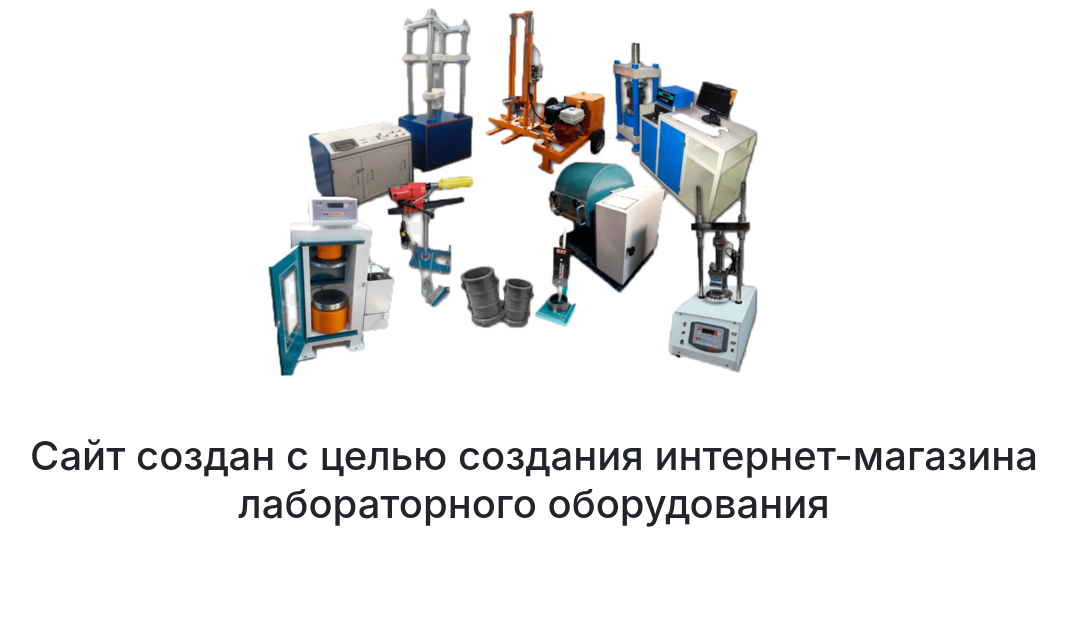
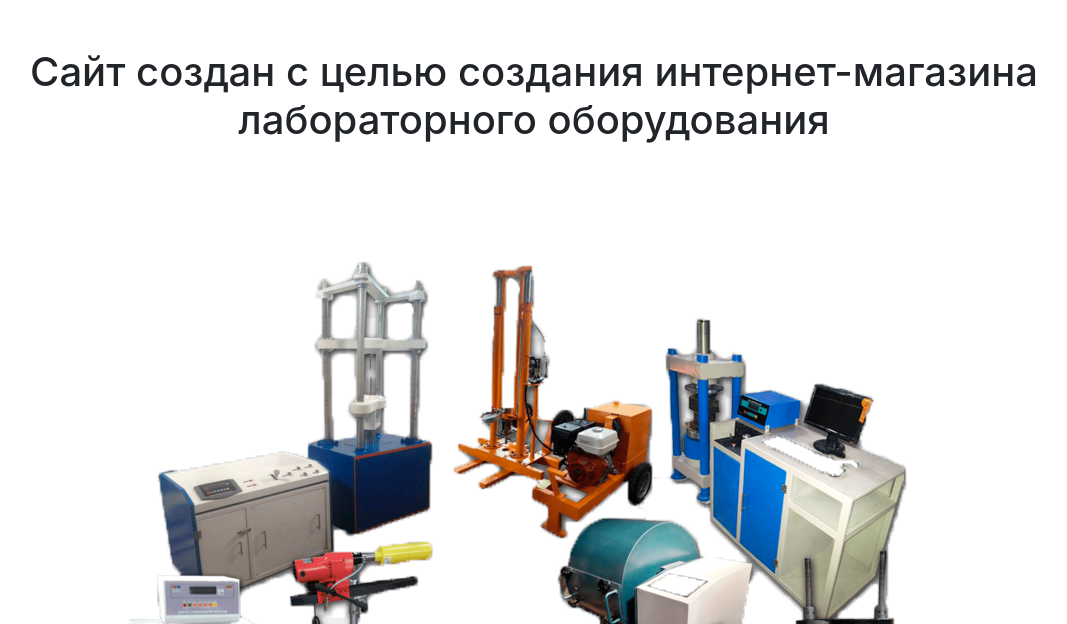
Before and after one commit to Nesmiyanovvv/websiteforjenya, a Django app: page / in a window 1280 px wide. Shown: the part 56-680 px from the top of the page, without its empty margins (106-1173 px from the left). Run offline with Django 4.2, Linux system fonts and the light colour scheme.

Commit message:
рабочая версия

```diff
--- a/myapp/templates/myapp/main.html
+++ b/myapp/templates/myapp/main.html
@@ -55,15 +55,15 @@
                 </div>
             </div>
         </nav>
-        <img class="centered-image" src="/myapp/static/ahhahhahahah.png/" alt="..." />
         <!-- Page content-->
         <div class="container">
             <div class="text-center mt-5">
                 <h1>Сайт создан с целью создания интернет-магазина лабораторного оборудования <br> <br> <br></h1>
+                <img src="/myapp/static/laboborud.png/" alt="..." />
                 <!-- сюда фотку вставить !-->
                 <p class="lead">ООО "НКА" — это компания, занимающаяся продажей и производством лабораторной техники.</p>
                 <p class="lead">Компания производит и поставляет любые комплектующие, запасные части и расходные материалы для производимого оборудования, а также оборудования по индивидуальным чертежам и эскизам.</p>
-                <p class="lead">Так материалы которые используются для производства своего оборудования, а также запасных и расходных частей к нему – ответственного производства, что обеспечивает непрерывный и бесперебойный рабочий цикл.</p>
+                <p class="lead">Так материалы которые используются для производства своего оборудования, а также запасных и расходных частей к нему – ответственного производства, что обеспечивает непрерывный и бесперебойный рабочий цикл. <br><br> <br><br><br> <br><br><br> <br><br><br></p>
 
             </div>
         </div>
```
